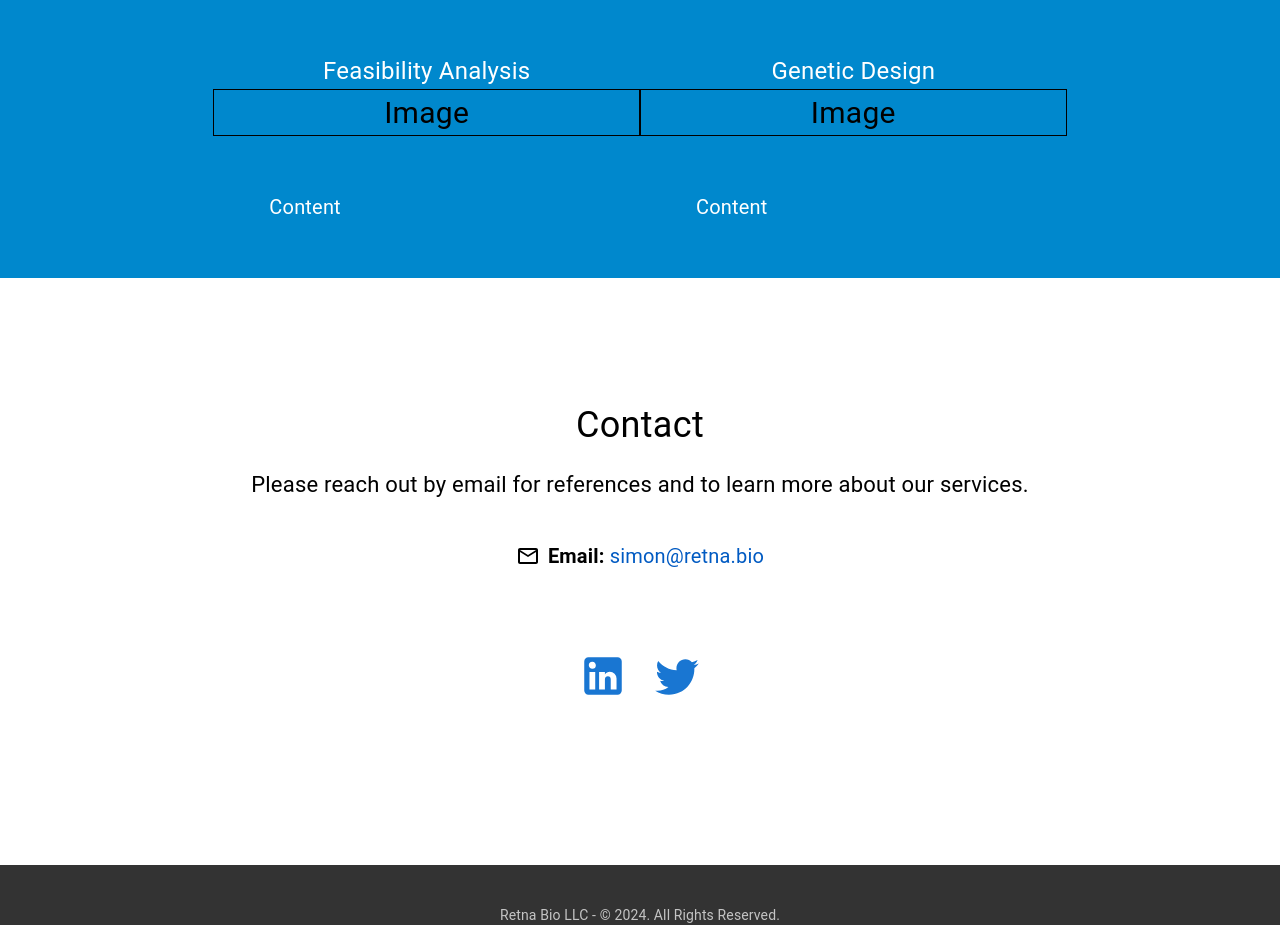
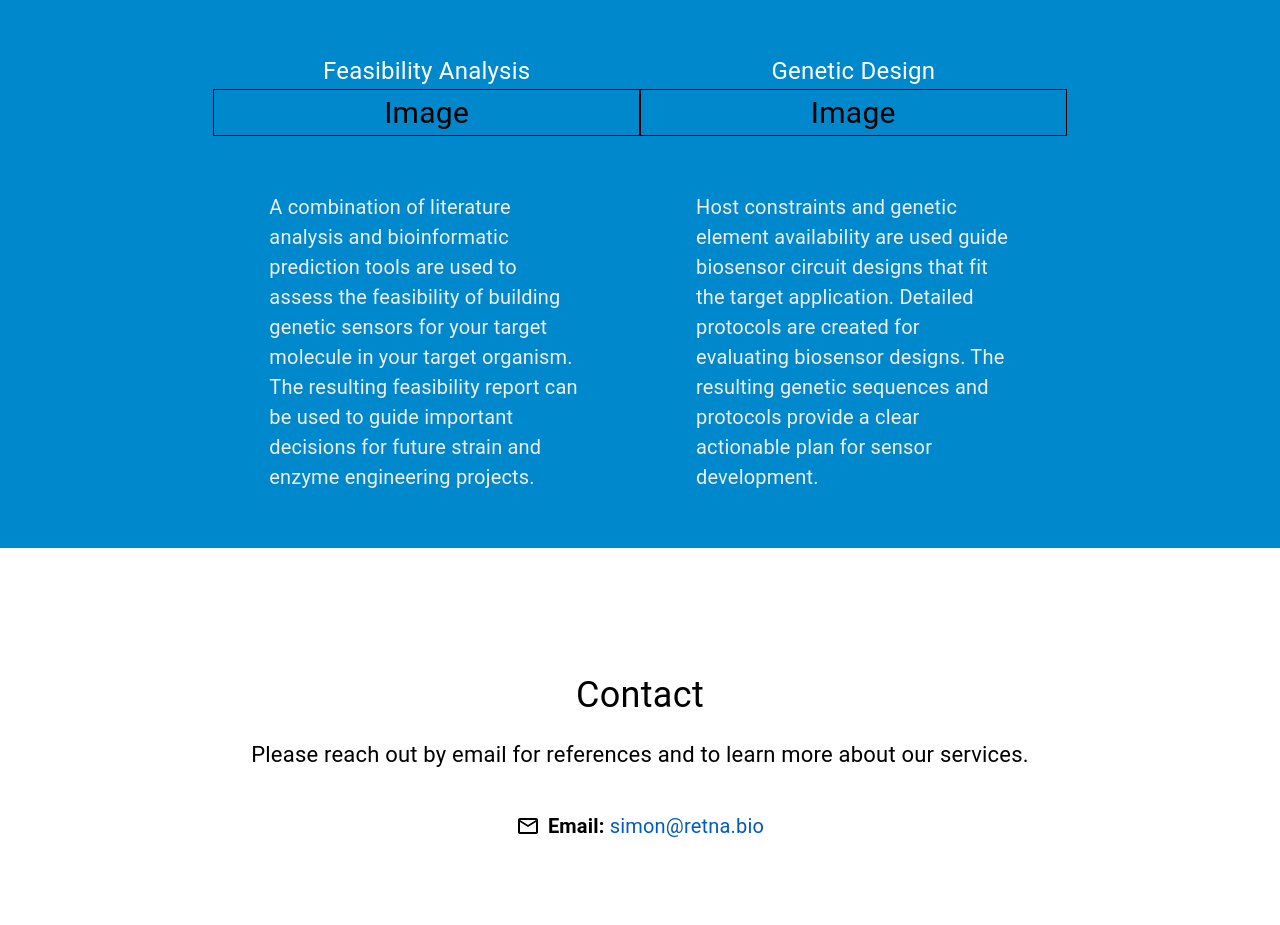
Before and after one commit to simonsnitz/retna-bio, a React (Create React App) app: page / in a window 1280 px wide. Shown: the part 921-1846 px from the top of the page. Built offline with nearby package versions, Linux system fonts and the light colour scheme.

Commit message:
added description of Services

```diff
--- a/src/Components/Services.js
+++ b/src/Components/Services.js
@@ -1,9 +1,6 @@
 import React, {forwardRef} from "react";
 
-import { Grid, Typography, Box } from '@mui/material/';
-
-import sensor from './sensorStructure.png';
-
+import { Grid, Typography } from '@mui/material/';
 
 
 const Services = forwardRef(function Services(props, ref) {
@@ -64,8 +61,11 @@ const Services = forwardRef(function Services(props, ref) {
         </Grid>
 
         <Grid item xs={12} >
-          <Typography sx={{ fontSize: { xs: 12, md: 20 }}}  component="div" color="white" padding={7}>
-            Content
+          <Typography sx={{ fontSize: { xs: 12, md: 20 }}}  component="div" color="#ededed" padding={7}>
+          A combination of literature analysis and bioinformatic prediction tools are used to assess
+          the feasibility of building genetic sensors for your target molecule in your target organism.
+          The resulting feasibility report can be used to guide important decisions for future strain
+          and enzyme engineering projects.
         </Typography>
         </Grid>
 
@@ -90,8 +90,10 @@ const Services = forwardRef(function Services(props, ref) {
         </Grid>
 
         <Grid item xs={12} >
-        <Typography sx={{ fontSize: { xs: 12, md: 20 }}}  component="div" padding={7} color="white">
-          Content
+        <Typography sx={{ fontSize: { xs: 12, md: 20 }}}  component="div" padding={7} color="#ededed">
+          Host constraints and genetic element availability are used guide biosensor circuit designs that
+          fit the target application. Detailed protocols are created for evaluating biosensor designs.
+          The resulting genetic sequences and protocols provide a clear actionable plan for sensor development.
         </Typography>
         </Grid>
 
@@ -105,29 +107,6 @@ const Services = forwardRef(function Services(props, ref) {
     </Grid>
 
 
-
-      {/* <Grid item xs={4}>
-        <Typography
-          sx={{ fontSize: { xs: 24, md: 36 }, mt: 10 }} component="div" textAlign="center">
-          Feasibility analysis
-        </Typography>
-      </Grid> */}
-
-
-
-
-      {/* <Grid item xs={4} style={{border: "1px solid black", height: 100}}> */}
-        {/* Image */}
-      {/* </Grid> */}
-
-
-
-
-
-
-
-
-
     </Grid>
     </Grid>
 
```
